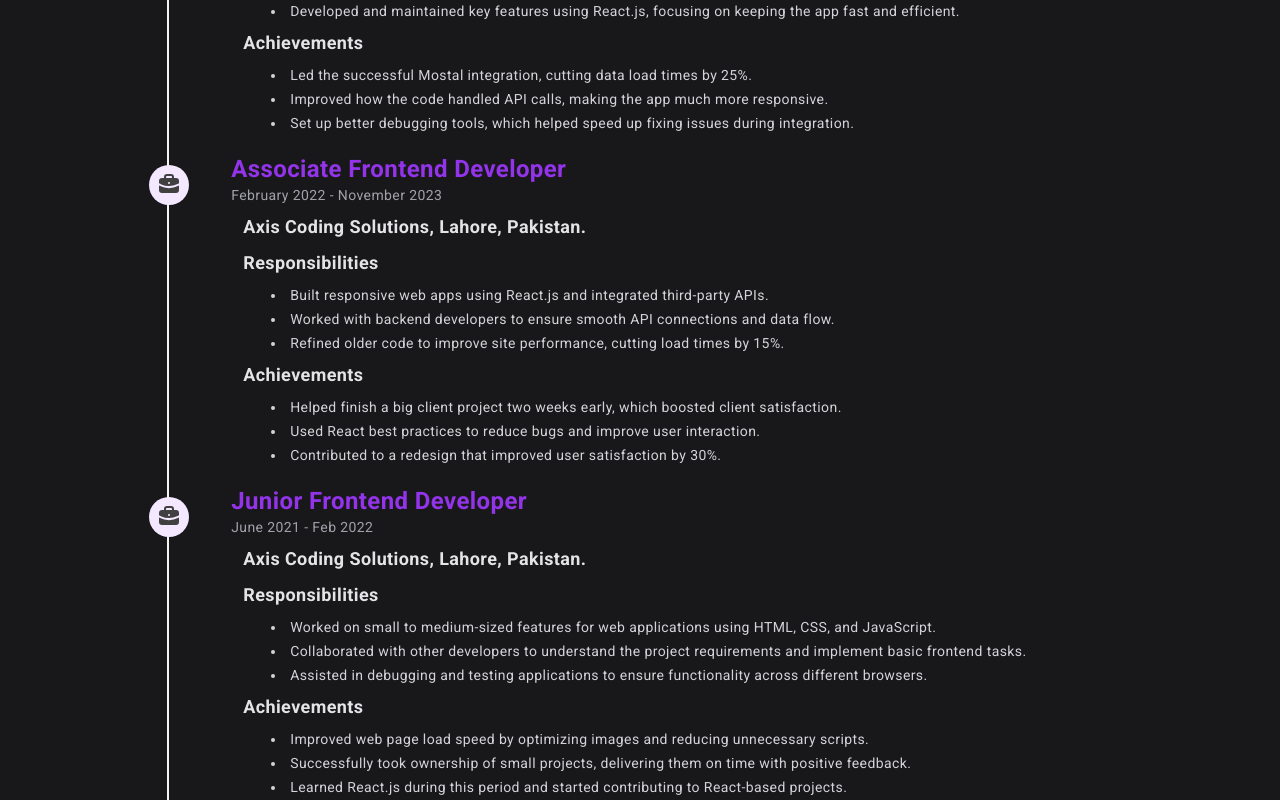
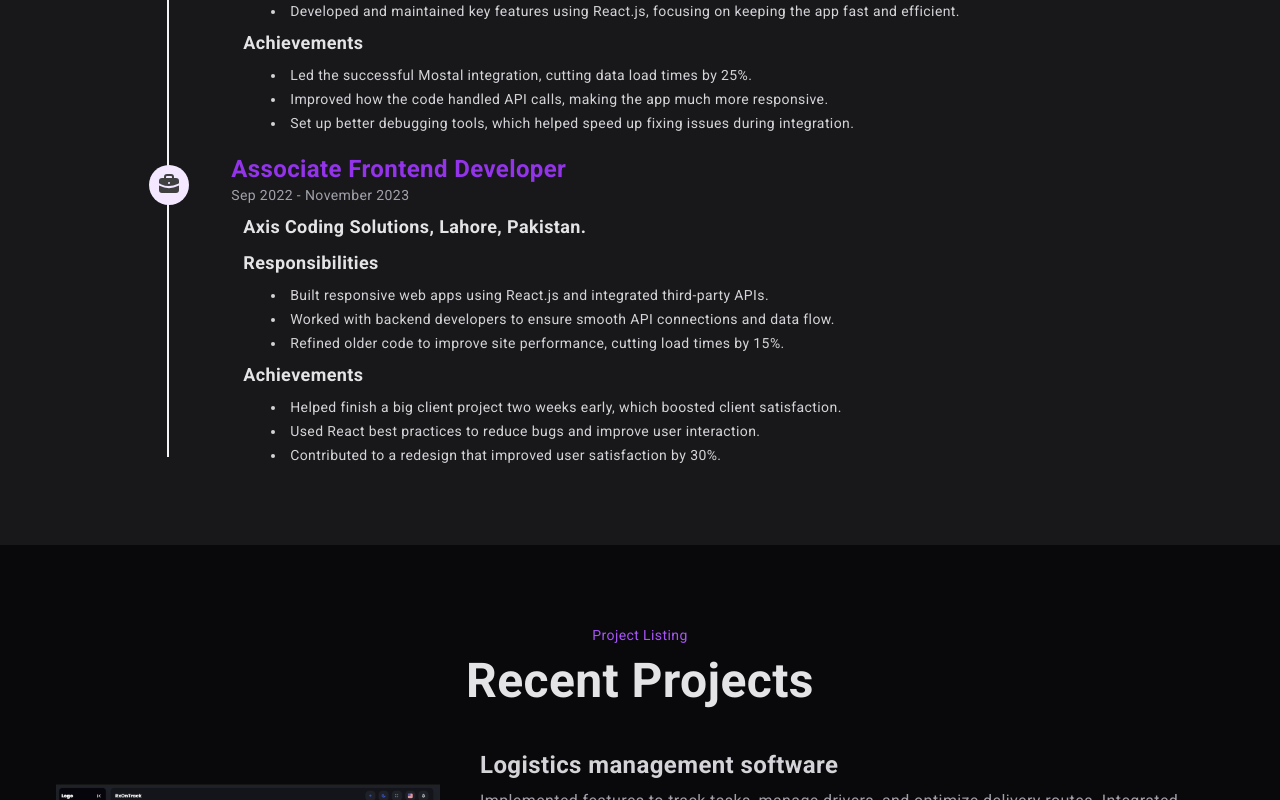
Before and after one commit to Farasat-Basra/portfolio-nextjs, a Next.js app: page / in a window 1280 px wide. Shown: the part 2000-2800 px from the top of the page. Built offline with nearby package versions, Linux system fonts and the light colour scheme.

Commit message:
experience updates

```diff
--- a/app/(portfolio)/_components/experience/index.tsx
+++ b/app/(portfolio)/_components/experience/index.tsx
@@ -3,7 +3,7 @@
 const experiences = [
   {
     position: "Frontend Developer",
-    duration: "November 2023 - Present",
+    duration: "November 2023 - Oct 2024",
     current: false,
     company: "Axis Coding Solutions, Lahore, Pakistan.",
     responsibilities: [
@@ -19,7 +19,7 @@
   },
   {
     position: "Associate Frontend Developer",
-    duration: "February 2022 - November 2023",
+    duration: "Sep 2022 - November 2023",
     company: "Axis Coding Solutions, Lahore, Pakistan.",
     responsibilities: [
       "Built responsive web apps using React.js and integrated third-party APIs.",
@@ -32,36 +32,36 @@
       "Contributed to a redesign that improved user satisfaction by 30%.",
     ],
   },
-  {
-    position: "Junior Frontend Developer",
-    duration: "June 2021 - Feb 2022",
-    company: "Axis Coding Solutions, Lahore, Pakistan.",
-    responsibilities: [
-      "Worked on small to medium-sized features for web applications using HTML, CSS, and JavaScript.",
-      "Collaborated with other developers to understand the project requirements and implement basic frontend tasks.",
-      "Assisted in debugging and testing applications to ensure functionality across different browsers.",
-    ],
-    achievements: [
-      "Improved web page load speed by optimizing images and reducing unnecessary scripts.",
-      "Successfully took ownership of small projects, delivering them on time with positive feedback.",
-      "Learned React.js during this period and started contributing to React-based projects.",
-    ],
-  },
-  {
-    position: "Internee Frontend Developer",
-    duration: "February 2021 - June 2021",
-    company: "Axis Coding Solutions, Lahore, Pakistan.",
-    responsibilities: [
-      "Assisted senior developers with building small frontend features.",
-      "Tested and fixed bugs in web applications to meet quality standards.",
-      "Learned and applied basic React.js concepts, like components and state management.",
-    ],
-    achievements: [
-      "Completed my internship project early, which was later used in the live system.",
-      "Picked up React best practices quickly and helped streamline team workflows.",
-      "Got recognized for fast learning and using tools like Git, Jira, and Agile methods.",
-    ],
-  },
+  // {
+  //   position: "Junior Frontend Developer",
+  //   duration: "June 2021 - Feb 2022",
+  //   company: "Axis Coding Solutions, Lahore, Pakistan.",
+  //   responsibilities: [
+  //     "Worked on small to medium-sized features for web applications using HTML, CSS, and JavaScript.",
+  //     "Collaborated with other developers to understand the project requirements and implement basic frontend tasks.",
+  //     "Assisted in debugging and testing applications to ensure functionality across different browsers.",
+  //   ],
+  //   achievements: [
+  //     "Improved web page load speed by optimizing images and reducing unnecessary scripts.",
+  //     "Successfully took ownership of small projects, delivering them on time with positive feedback.",
+  //     "Learned React.js during this period and started contributing to React-based projects.",
+  //   ],
+  // },
+  // {
+  //   position: "Internee Frontend Developer",
+  //   duration: "February 2021 - June 2021",
+  //   company: "Axis Coding Solutions, Lahore, Pakistan.",
+  //   responsibilities: [
+  //     "Assisted senior developers with building small frontend features.",
+  //     "Tested and fixed bugs in web applications to meet quality standards.",
+  //     "Learned and applied basic React.js concepts, like components and state management.",
+  //   ],
+  //   achievements: [
+  //     "Completed my internship project early, which was later used in the live system.",
+  //     "Picked up React best practices quickly and helped streamline team workflows.",
+  //     "Got recognized for fast learning and using tools like Git, Jira, and Agile methods.",
+  //   ],
+  // },
 ];
 
 export const ExperienceSection = () => {
```
